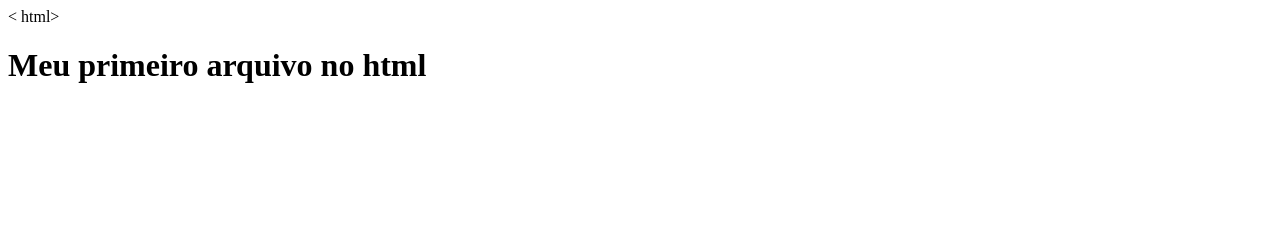
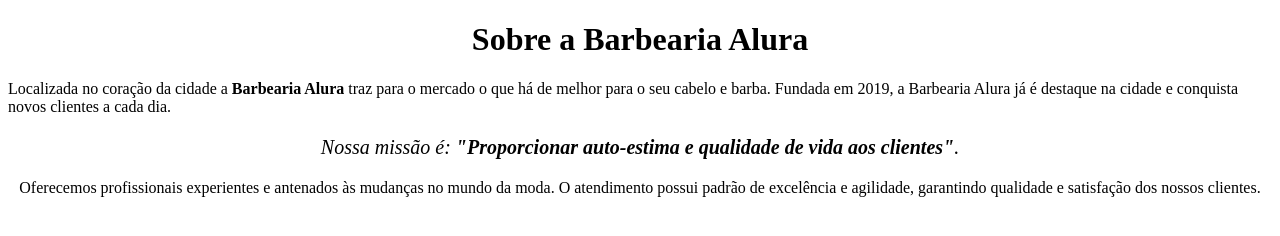
Before and after one commit to crish1902/pensamento-computacional-aniz-2022, a plain HTML site: page index.html in a window 1280 px wide. Drawn offline with Linux system fonts and the light colour scheme.

Commit message:
Add files via upload

```diff
--- a/index.html
+++ b/index.html
@@ -1,3 +1,24 @@
-< html>
-<h1> Meu primeiro arquivo no html</h1>
+<!DOCTYPE html>
+<html>
+<head>
+	<meta charset="utf-8">
+	<meta name="viewport" content="width=device-width, initial-scale=1">
+	<title>Barbearia Alura</title>
+     <link rel="stylesheet" href="style.css">
+<style>
+
+</style>
+
+
+
+</head>
+<body>
+ <h1 style="text-align:center; "> Sobre a Barbearia Alura </h1>
+
+      <p> Localizada no coração da cidade a <strong>Barbearia Alura </strong>traz para o mercado o que há de melhor para o seu cabelo e barba. Fundada em 2019, a Barbearia Alura já é destaque na cidade e conquista novos clientes a cada dia.</p>
+
+       <p style="font-size: 20px ; text-align: center "><em>Nossa missão é: <strong>"Proporcionar auto-estima e qualidade de vida aos clientes"</strong>. </em></p>
+
+       <p style="text-align: center;">Oferecemos profissionais experientes e antenados às mudanças no mundo da moda. O atendimento possui padrão de excelência e agilidade, garantindo qualidade e satisfação dos nossos clientes.</p>
+</body>
 </html>
```
